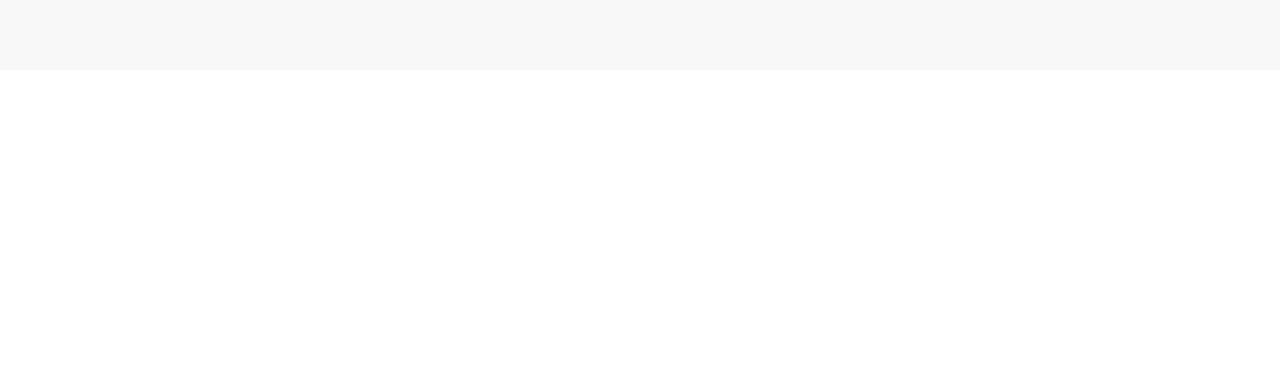
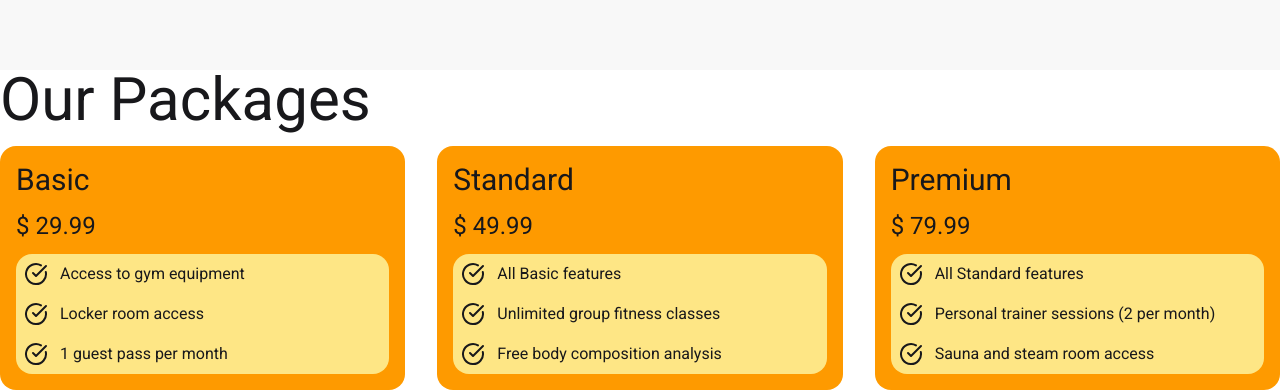
Before and after one commit to Ashahab007/mil-8-m44-tailwind-react-pricing-option, a React (Vite) app: page / in a window 1280 px wide. Shown: the part 770-1160 px from the top of the page. Before the commit the page ends 840 px from the top, so only its background shows below. Built offline with nearby package versions, Linux system fonts and the light colour scheme.

Commit message:
created multiple package section

```diff
--- a/src/App.jsx
+++ b/src/App.jsx
@@ -1,9 +1,12 @@
+import { Suspense } from "react";
 import "./App.css";
 import Navbar1 from "./components/Navbar1/Navbar1";
+import PricingOption from "./components/PricingOption3/PricingOption3";
 
 function App() {
   return (
     <>
+      <header>
         {/* <div className="navbar bg-base-100 shadow-sm">
         <div className="navbar-start">
           <div className="dropdown">
@@ -89,14 +92,28 @@ function App() {
             <div>
               <h1 className="text-5xl font-bold">Box Office News!</h1>
               <p className="py-6">
-              Provident cupiditate voluptatem et in. Quaerat fugiat ut assumenda
-              excepturi exercitationem quasi. In deleniti eaque aut repudiandae
-              et a id nisi.
+                Provident cupiditate voluptatem et in. Quaerat fugiat ut
+                assumenda excepturi exercitationem quasi. In deleniti eaque aut
+                repudiandae et a id nisi.
               </p>
               <button className="btn btn-primary">Get Started</button>
             </div>
           </div>
         </div>
+      </header>
+      <main>
+        <section>
+          <h1 className="text-6xl">Our Packages</h1>
+          {/* 5.1 */}
+          <Suspense
+            fallback={
+              <span className="loading loading-spinner loading-lg"></span>
+            }
+          >
+            <PricingOption></PricingOption>
+          </Suspense>
+        </section>
+      </main>
     </>
   );
 }
--- /dev/null
+++ b/src/components/Feature5/Feature5.jsx
@@ -0,0 +1,16 @@
+import { CircleCheckBig } from "lucide-react";
+import React from "react";
+
+const Feature5 = ({ feature }) => {
+  console.log(feature);
+  return (
+    <div>
+      <p className="flex gap-3 p-2">
+        <CircleCheckBig></CircleCheckBig>
+        {feature}
+      </p>
+    </div>
+  );
+};
+
+export default Feature5;
--- /dev/null
+++ b/src/components/PricingCard4/PricingCard4.jsx
@@ -0,0 +1,20 @@
+import React from "react";
+import Feature5 from "../Feature5/Feature5";
+
+const PricingCard4 = ({ pricingCard }) => {
+  const { package_name, price_per_month, features } = pricingCard;
+  console.log(pricingCard);
+  return (
+    <div className="bg-amber-500 space-y-3 p-4 rounded-2xl">
+      <h2 className="text-3xl">{package_name}</h2>
+      <p className="text-2xl">$ {price_per_month}</p>
+      <div className="feature-body bg-amber-200 rounded-2xl">
+        {features.map((feature) => (
+          <Feature5 feature={feature}></Feature5>
+        ))}
+      </div>
+    </div>
+  );
+};
+
+export default PricingCard4;
--- /dev/null
+++ b/src/components/PricingOption3/PricingOption3.jsx
@@ -0,0 +1,20 @@
+import React, { use } from "react";
+import PricingCard4 from "../PricingCard4/PricingCard4";
+
+// 5.0 Creating Pricing options by using multiple component PricingCard4, Feature5
+const pricingData = fetch("pricingData.json").then((res) => res.json());
+
+const PricingOption3 = () => {
+  const pricingOptions = use(pricingData);
+  return (
+    <div>
+      <div className="grid grid-cols-2 gap-8 md:grid-cols-3 mt-4">
+        {pricingOptions.map((pricingCard) => (
+          <PricingCard4 pricingCard={pricingCard}></PricingCard4>
+        ))}
+      </div>
+    </div>
+  );
+};
+
+export default PricingOption3;
```
Also changed, not shown: public/pricingData.json (renamed from public/price.json), 1 other file (tests, documents, lock files or other folders). Lines whose indentation alone changed are shown as unchanged.
